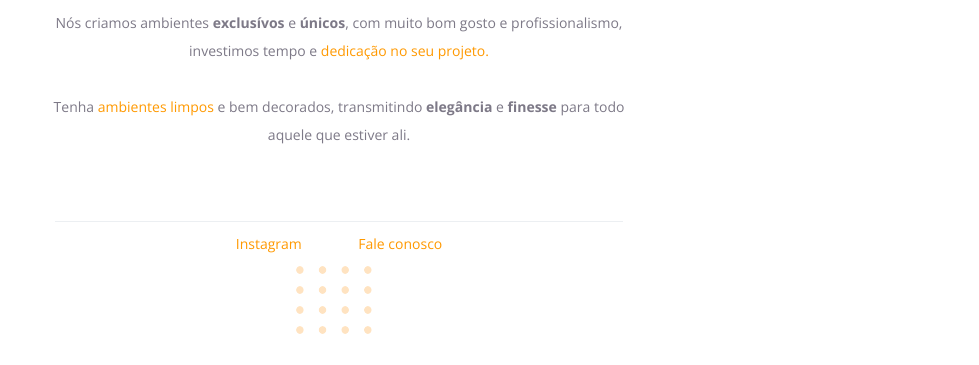
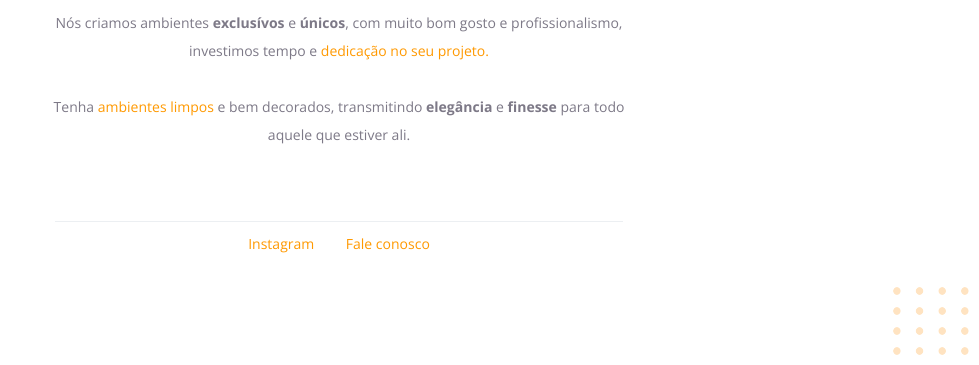
Before and after one commit to HumbertoGaldino/projeto-01-explorer, a plain HTML site: page index.html in a window 1280 px wide. Shown: the part 435-800 px from the top of the page, without its empty margins (301-1280 px from the left). Drawn offline with nearby package versions, Linux system fonts and the light colour scheme.

Commit message:
Posicionando #balls

```diff
--- a/index.html
+++ b/index.html
@@ -39,10 +39,6 @@
             Instagram
         </a>
 
-        &nbsp; <!--Insere espaços entre os elementos-->
-        &nbsp;
-        &nbsp;
-
         <a href="mailto:contato@moveisparavoce.com" target="_blank" rel="noopener noreferrer">
             Fale conosco
         </a>
--- a/style.css
+++ b/style.css
@@ -35,7 +35,7 @@ footer {
     width: 568px;
     padding: 8px 0;
     border-top: 1px solid #ECEFF2;
-    margin: 0 auto;
+    margin: 0 auto 33px;
 }
 
 footer a {
@@ -47,3 +47,9 @@ footer a {
 footer a:first-child {
     margin-right: 28px;
 }
+
+#balls {
+    position: fixed;
+    bottom: 0;
+    right: 0;
+}
```
